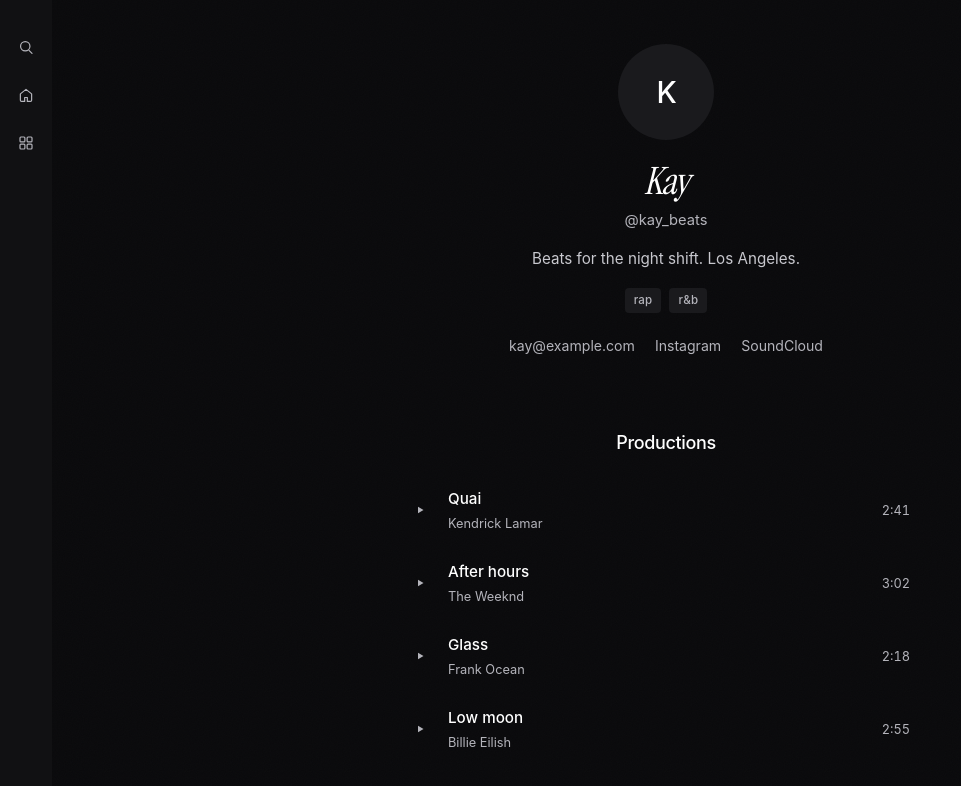
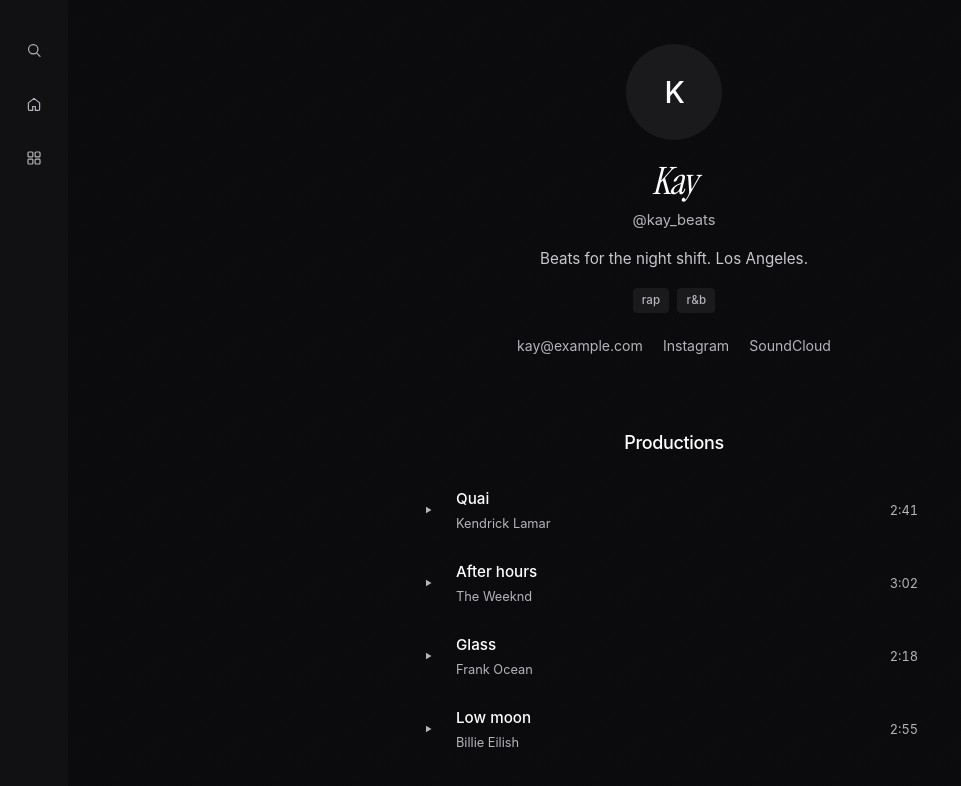
Before and after one commit to lattewei/walls, a Next.js app in the folder apps/web/: page /users/kay_beats in a window 1280 px wide. Shown: the top 786 px of the page, without its empty margins (0-961 px from the left). Built offline with nearby package versions, Linux system fonts and the light colour scheme.

Commit message:
style(web): give the folded rail a little more air

```diff
--- a/apps/web/src/app/globals.css
+++ b/apps/web/src/app/globals.css
@@ -124,7 +124,7 @@ body:has(.landing-root) {
 }
 
 .studio.is-folded {
-  --rail: 52px;
+  --rail: 68px;
 }
 
 .studio::before {
@@ -180,13 +180,13 @@ body:has(.landing-root) {
 }
 
 .studio.is-folded .studio__side {
-  padding: 28px 7px;
+  padding: 28px 12px;
 }
 
 .studio.is-folded .studio__item {
   justify-content: center;
-  width: 38px;
-  height: 38px;
+  width: 44px;
+  height: 44px;
   padding: 0;
   gap: 0;
 }
```
